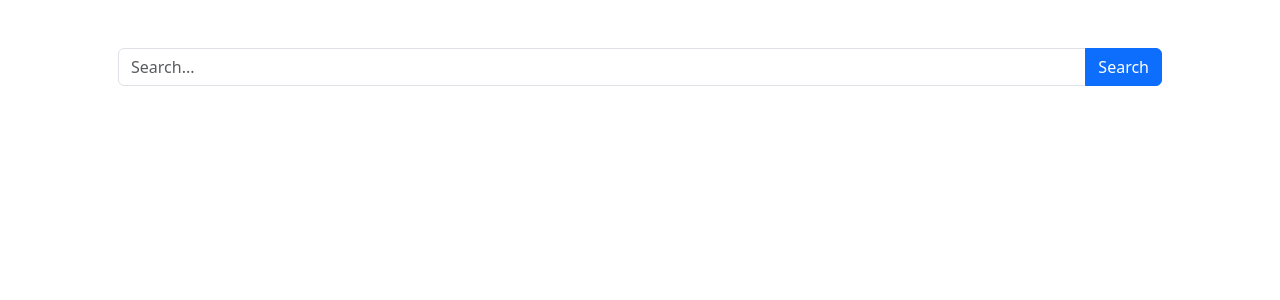
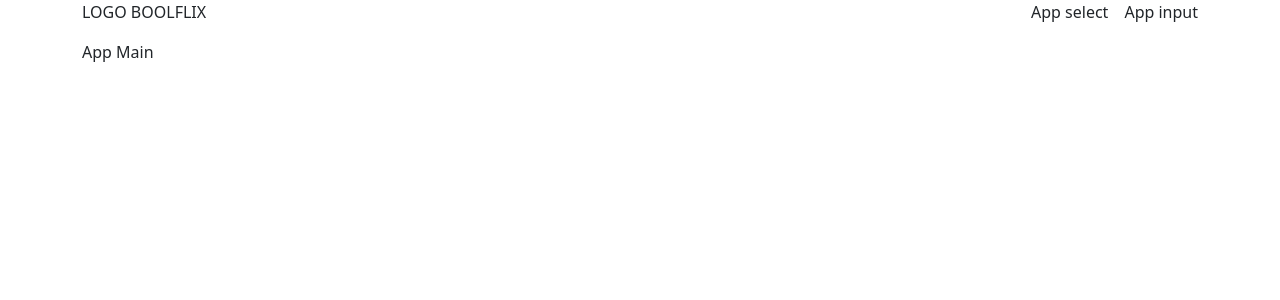
Before and after one commit to Tommicavo/vite-boolflix, a Vue app: page / in a window 1280 px wide. Shown: the top 300 px of the page. Built offline with nearby package versions, Linux system fonts and the light colour scheme.

Commit message:
scheleton

```diff
--- a/src/App.vue
+++ b/src/App.vue
@@ -10,6 +10,8 @@ const urlData = {
 }
 
 import axios from 'axios';
+import AppHeader from '@/components/header/AppHeader.vue';
+import AppMain from '@/components/main/AppMain.vue';
 
 export default {
   data() {
@@ -17,7 +19,10 @@ export default {
       searchedText: ''
     }
   },
-  components: {},
+  components: {
+    AppHeader,
+    AppMain
+  },
   props: {},
   computed: {
     currentMovieUrl() {
@@ -47,12 +52,8 @@ export default {
 </script>
 
 <template>
-  <div class="container input-group p-5">
-    <input type="text" class="form-control" placeholder="Search..."
-    v-model="searchedText">
-    <button class="btn btn-primary" type="button"
-    @click="findFilms()">Search</button>
-  </div>
+  <AppHeader/>
+  <AppMain/>
 </template>
 
 <style lang="scss">
--- /dev/null
+++ b/src/components/generics/AppInput.vue
@@ -0,0 +1,26 @@
+<script>
+
+export default {
+  data() {
+    return {}
+  },
+  components: {},
+  props: {},
+  computed: {},
+  methods: {}
+}
+</script>
+
+<template>
+  <div>App input</div>
+  <!-- <div class="container input-group p-5">
+    <input type="text" class="form-control" placeholder="Search..."
+    v-model="searchedText">
+    <button class="btn btn-primary" type="button"
+    @click="findFilms()">Search</button>
+  </div> -->
+</template>
+
+<style lang="scss" scoped>
+
+</style>
--- /dev/null
+++ b/src/components/generics/AppSelect.vue
@@ -0,0 +1,20 @@
+<script>
+
+export default {
+  data() {
+    return {}
+  },
+  components: {},
+  props: {},
+  computed: {},
+  methods: {}
+}
+</script>
+
+<template>
+  <div>App select</div>
+</template>
+
+<style lang="scss" scoped>
+
+</style>
--- /dev/null
+++ b/src/components/header/AppHeader.vue
@@ -0,0 +1,36 @@
+<script>
+
+import AppSelect from '@/components/generics/AppSelect.vue';
+import AppInput from '@/components/generics/AppInput.vue';
+
+export default {
+  data() {
+    return {}
+  },
+  components: {
+    AppSelect,
+    AppInput
+  },
+  props: {},
+  computed: {},
+  methods: {}
+}
+</script>
+
+<template>
+  <header>
+    <div class="container d-flex justify-content-between align-items-center">
+      <div class="headerLogo">
+        LOGO BOOLFLIX
+      </div>
+      <div class="headerNav d-flex align-items-center gap-3">
+        <AppSelect/>
+        <AppInput/>
+      </div>
+    </div>
+  </header>
+</template>
+
+<style lang="scss" scoped>
+
+</style>
--- /dev/null
+++ b/src/components/main/AppMain.vue
@@ -0,0 +1,20 @@
+<script>
+
+export default {
+  data() {
+    return {}
+  },
+  components: {},
+  props: {},
+  computed: {},
+  methods: {}
+}
+</script>
+
+<template>
+  <div class="container my-3"> App Main </div>
+</template>
+
+<style lang="scss" scoped>
+
+</style>
```
